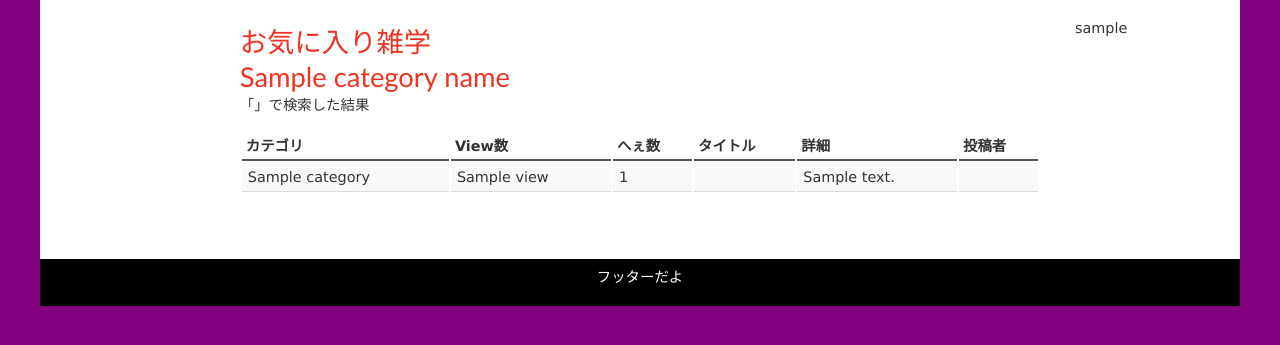
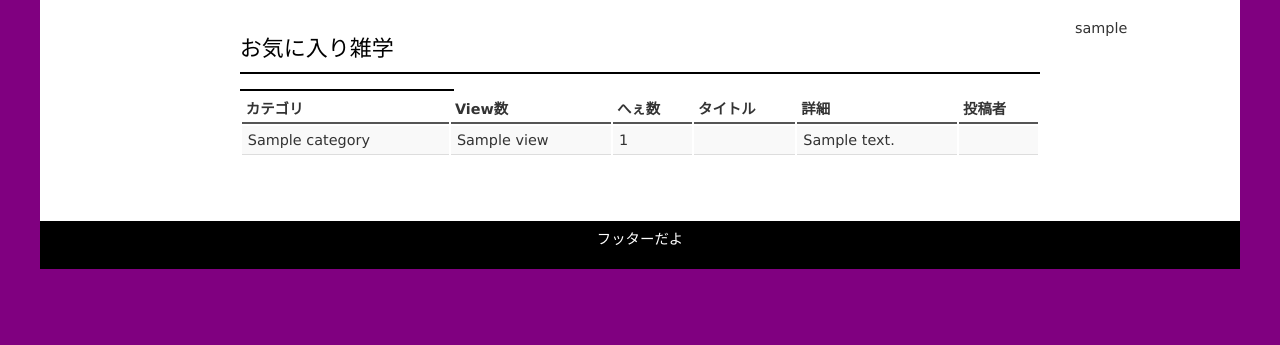
Before and after one commit to nakashi100/zatsugaku_platform, a CakePHP app: the page made by app/View/Articles/index.ctp in a window 1280 px wide. Shown: the part 70-415 px from the top of the page. Run offline with PHP 8.4 and a stand-in for CakePHP, Linux system fonts and the light colour scheme; the template is opened without the code that fills it: most values are stand-ins (such as "Sample title", 1, 10 or a date in 2020); data that the repository does not hold is empty; some libraries are stand-ins or nearby versions.

Commit message:
article-sort周りのデザイン

```diff
--- a/app/View/Articles/index.ctp
+++ b/app/View/Articles/index.ctp
@@ -1,15 +1,19 @@
-<?php if($this->request->query('favorites')){ echo '<h2>'.'お気に入り雑学'.'</h2>'; } ?>
-<?php if($this->request->query('category_id')){ echo '<h2>'.$category_name.'</h2>'; } ?>
-<?php if($this->request->query('search_word')){ echo '<p>「'.$search_word.'」で検索した結果'.'</p>'; } ?>
-<?php if($category_id == 0){ echo '<h2>全雑学一覧</h2>'; } ?>
+<div class="article-top">
+	<?php
+		if($this->request->query('favorites')){echo '<h2>'.'お気に入り雑学'.'</h2>';}
+		else if($this->request->query('category_id')){echo '<h2>「'.$category_name.'」に関する雑学</h2>';}
+		else if($this->request->query('search_word')){echo '<h2>「'.$search_word.'」で検索した結果'.'</h2>';}
+		else if($category_id == 0){echo '<h2>全ての雑学リスト</h2>';}
+	?>
+	<p><?php echo $this->Paginator->counter(array('format' => '　({:count}件)')); ?></p>
+</div>
 
-<p>
-	<?php echo $this->Html->Link('新着順', array('controller' => 'Articles', 'action' => 'index', '?' => array('category_id' => $category_id, 'sort' => 1))); ?>
-	<?php echo $this->Html->Link('人気順', array('controller' => 'Articles', 'action' => 'index', '?' => array('category_id' => $category_id, 'sort' => 2))); ?>
-	<?php echo $this->Paginator->counter(array('format' => '[該当件数:{:count}件]')); ?>
-</p>
+<div class="article-sort">
+	<div class="article-sort__new"><?php echo $this->Html->Link('新着順', array('controller' => 'Articles', 'action' => 'index', '?' => array('category_id' => $category_id, 'sort' => 1))); ?></div>
+	<div class="article-sort__popular"><?php echo $this->Html->Link('人気順', array('controller' => 'Articles', 'action' => 'index', '?' => array('category_id' => $category_id, 'sort' => 2))); ?></div>
+</div>
 
-
+<div class="article-contents">
 	<table>
 		<tr>
 			<th>カテゴリ</th>
@@ -34,6 +38,7 @@
 			}
 		?>
 	</table>
+</div>
 
 <!-- <?php echo $this->Paginator->counter(array('format' => 'TOTAL:{:count} | SHOWING:{:current} | PAGE:{:page}/{:pages}')); ?>-->
 
--- a/app/webroot/css/cake.generic.css
+++ b/app/webroot/css/cake.generic.css
@@ -43,7 +43,7 @@ a img {
 }
 h1, h2, h3, h4 {
 	font-weight: normal;
-	/*margin-bottom:0.5em;*/
+	margin-bottom:0.5em;
 }
 h1 {
 	/*background:#fff;*/
@@ -52,7 +52,7 @@ h1 {
 }
 
 h2 {
-	background:#fff;
+	/*background:#fff;*/
 	color: #e32;
 	font-family:'Gill Sans','lucida grande', helvetica, arial, sans-serif;
 	font-size: 190%;
--- a/app/webroot/css/common.css
+++ b/app/webroot/css/common.css
@@ -19,9 +19,9 @@
 	padding:10px 1.5%;
 }
 
-/*
-* ヘッダー
-*/
+/*************************
+* 共通部分
+**************************/
 #container{
 	width: 1200px;
 	margin-right: auto; /* 中央寄せ */
@@ -92,5 +92,50 @@
 }
 
 .leftColum__category > a:hover{
-	background-color: blue;
+	background: blue;
 	color: white;
+}
+
+/*************************
+* Article
+**************************/
+.article-top{
+	border-bottom: 2px solid black;
+	padding: 10px 0;
+}
+
+.article-top > h2{
+	color: black;
+	font-size: 22px;
+	display: inline;
+}
+
+.article-top > p{
+	display: inline;
+	font-size: 18px;
+}
+
+.article-sort{
+	margin: 15px 0;
+}
+
+.article-sort__new, .article-sort__popular{
+	float: left;
+	width: 100px;
+	border: 1px solid black;
+	padding-left: 5px;
+}
+
+.article-sort__new > a, .article-sort__popular > a{
+	display:block;
+	font-weight: normal;
+}
+
+.article-sort__new > a:hover, .article-sort__popular > a:hover{
+	text-decoration: none;
+}
+
+/*.article-sort > a{
+	width: 100px;
+	background: black;
+}*/
```
Lines whose indentation alone changed are shown as unchanged.
